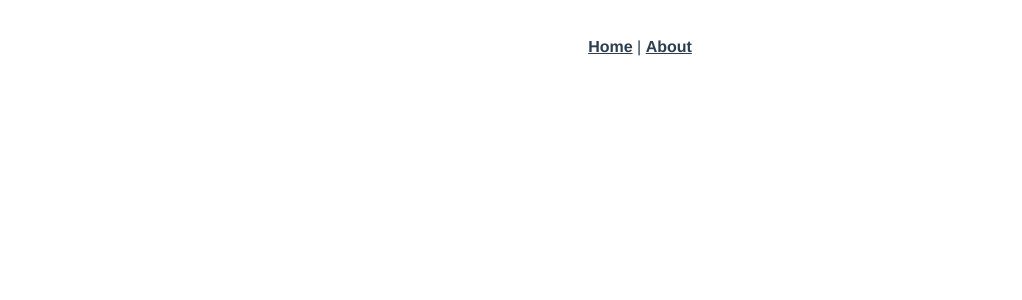
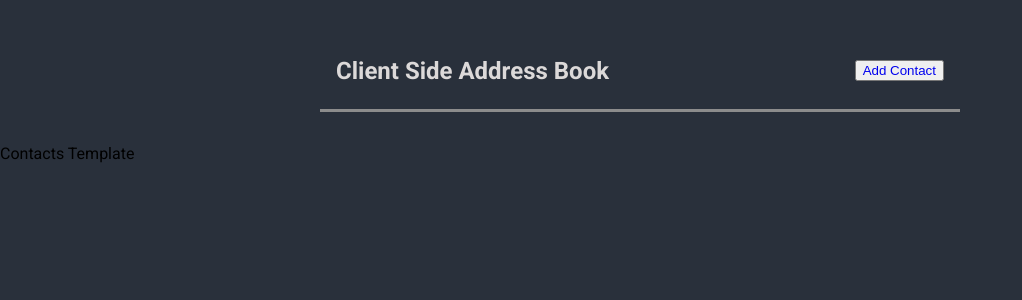
Before and after one commit to kujtimprenku/client_side_address_book, a Vue app: page /contacts in a window 1280 px wide. Before the commit this address had no page. Shown: the top 300 px of the page, without its empty margins (0-1022 px from the left). Built offline with nearby package versions, Linux system fonts and the light colour scheme.

Commit message:
added header component

```diff
--- a/src/App.vue
+++ b/src/App.vue
@@ -1,30 +1,31 @@
 <template>
-  <div id="nav">
-    <router-link to="/">Home</router-link> |
-    <router-link to="/about">About</router-link>
-  </div>
+  <the-header title="Client Side Address Book"></the-header>
   <router-view/>
 </template>
 
-<style>
-#app {
-  font-family: Avenir, Helvetica, Arial, sans-serif;
-  -webkit-font-smoothing: antialiased;
-  -moz-osx-font-smoothing: grayscale;
-  text-align: center;
-  color: #2c3e50;
+<script lang="ts">
+import { defineComponent } from 'vue'
+import TheHeader  from '@/components/layouts/TheHeader.vue'
+
+export default defineComponent({
+  components: {
+    'the-header': TheHeader
+  }
+})
+</script>
+
+<style>@import url('https://fonts.googleapis.com/css2?family=Roboto:wght@400;700&display=swap');
+
+* {
+  box-sizing: border-box;
 }
 
-#nav {
-  padding: 30px;
+html {
+  font-family: 'Roboto', sans-serif;
 }
 
-#nav a {
-  font-weight: bold;
-  color: #2c3e50;
-}
-
-#nav a.router-link-exact-active {
-  color: #42b983;
+body {
+  margin: 0;
+  background-color: #29303B;
 }
 </style>
--- a/src/components/HelloWorld.vue
+++ /dev/null
@@ -1,63 +0,0 @@
-<template>
-  <div class="hello">
-    <h1>{{ msg }}</h1>
-    <p>
-      For a guide and recipes on how to configure / customize this project,<br>
-      check out the
-      <a href="https://cli.vuejs.org" target="_blank" rel="noopener">vue-cli documentation</a>.
-    </p>
-    <h3>Installed CLI Plugins</h3>
-    <ul>
-      <li><a href="https://github.com/vuejs/vue-cli/tree/dev/packages/%40vue/cli-plugin-babel" target="_blank" rel="noopener">babel</a></li>
-      <li><a href="https://github.com/vuejs/vue-cli/tree/dev/packages/%40vue/cli-plugin-router" target="_blank" rel="noopener">router</a></li>
-      <li><a href="https://github.com/vuejs/vue-cli/tree/dev/packages/%40vue/cli-plugin-vuex" target="_blank" rel="noopener">vuex</a></li>
-      <li><a href="https://github.com/vuejs/vue-cli/tree/dev/packages/%40vue/cli-plugin-eslint" target="_blank" rel="noopener">eslint</a></li>
-      <li><a href="https://github.com/vuejs/vue-cli/tree/dev/packages/%40vue/cli-plugin-typescript" target="_blank" rel="noopener">typescript</a></li>
-    </ul>
-    <h3>Essential Links</h3>
-    <ul>
-      <li><a href="https://vuejs.org" target="_blank" rel="noopener">Core Docs</a></li>
-      <li><a href="https://forum.vuejs.org" target="_blank" rel="noopener">Forum</a></li>
-      <li><a href="https://chat.vuejs.org" target="_blank" rel="noopener">Community Chat</a></li>
-      <li><a href="https://twitter.com/vuejs" target="_blank" rel="noopener">Twitter</a></li>
-      <li><a href="https://news.vuejs.org" target="_blank" rel="noopener">News</a></li>
-    </ul>
-    <h3>Ecosystem</h3>
-    <ul>
-      <li><a href="https://router.vuejs.org" target="_blank" rel="noopener">vue-router</a></li>
-      <li><a href="https://vuex.vuejs.org" target="_blank" rel="noopener">vuex</a></li>
-      <li><a href="https://github.com/vuejs/vue-devtools#vue-devtools" target="_blank" rel="noopener">vue-devtools</a></li>
-      <li><a href="https://vue-loader.vuejs.org" target="_blank" rel="noopener">vue-loader</a></li>
-      <li><a href="https://github.com/vuejs/awesome-vue" target="_blank" rel="noopener">awesome-vue</a></li>
-    </ul>
-  </div>
-</template>
-
-<script lang="ts">
-import { defineComponent } from 'vue';
-
-export default defineComponent({
-  name: 'HelloWorld',
-  props: {
-    msg: String,
-  },
-});
-</script>
-
-<!-- Add "scoped" attribute to limit CSS to this component only -->
-<style scoped>
-h3 {
-  margin: 40px 0 0;
-}
-ul {
-  list-style-type: none;
-  padding: 0;
-}
-li {
-  display: inline-block;
-  margin: 0 10px;
-}
-a {
-  color: #42b983;
-}
-</style>
--- /dev/null
+++ b/src/components/layouts/TheHeader.vue
@@ -0,0 +1,48 @@
+<template>
+  <header>
+      <h1 @click="$router.push('/contacts')">{{ title }}</h1>
+      <nav id="nav">
+        <button mode="round gray"><router-link to="/contacts/create">Add Contact</router-link></button>
+      </nav>
+  </header>
+</template>
+
+<script lang="ts">
+import { defineComponent } from 'vue'
+
+export default defineComponent({
+    props: ['title'],
+})
+</script>
+
+<style scoped>
+header {
+  padding: 1rem;
+  margin: 2rem auto;
+  max-width: 40rem;
+  height: 5rem;
+  display: flex;
+  justify-content: space-between;
+  align-items: center;
+  border-bottom: 3px solid #8c8c8c;
+}
+
+header h1 {
+  color: #dcd9d9;
+  margin: 0;
+  font-size: 1.5rem;
+  cursor: pointer;
+}
+
+header h1:hover {
+  color: white;
+}
+a {
+  text-decoration: none;
+}
+
+a:active, a:visited {
+  color: black;
+}
+
+</style>
--- a/src/router/index.ts
+++ b/src/router/index.ts
@@ -5,15 +5,13 @@
   {
     path: '/',
     name: 'Home',
-    component: Home
+    component: Home,
+    redirect: '/contacts'
   },
   {
-    path: '/about',
-    name: 'About',
-    // route level code-splitting
-    // this generates a separate chunk (about.[hash].js) for this route
-    // which is lazy-loaded when the route is visited.
-    component: () => import(/* webpackChunkName: "about" */ '../views/About.vue')
+    path: '/contacts',
+    name: 'Contacts',
+    component: () => import('../views/contacts/Contacts.vue')
   }
 ]
 
--- a/src/views/About.vue
+++ /dev/null
@@ -1,5 +0,0 @@
-<template>
-  <div class="about">
-    <h1>This is an about page</h1>
-  </div>
-</template>
--- a/src/views/Home.vue
+++ b/src/views/Home.vue
@@ -1,18 +1,13 @@
 <template>
   <div class="home">
     <img alt="Vue logo" src="../assets/logo.png">
-    <HelloWorld msg="Welcome to Your Vue.js + TypeScript App"/>
   </div>
 </template>
 
 <script lang="ts">
 import { defineComponent } from 'vue';
-import HelloWorld from '@/components/HelloWorld.vue'; // @ is an alias to /src
-
 export default defineComponent({
   name: 'Home',
-  components: {
-    HelloWorld,
-  },
+
 });
 </script>
--- /dev/null
+++ b/src/views/contacts/Contacts.vue
@@ -0,0 +1,3 @@
+<template>
+  <div>Contacts Template</div>
+</template>
```
